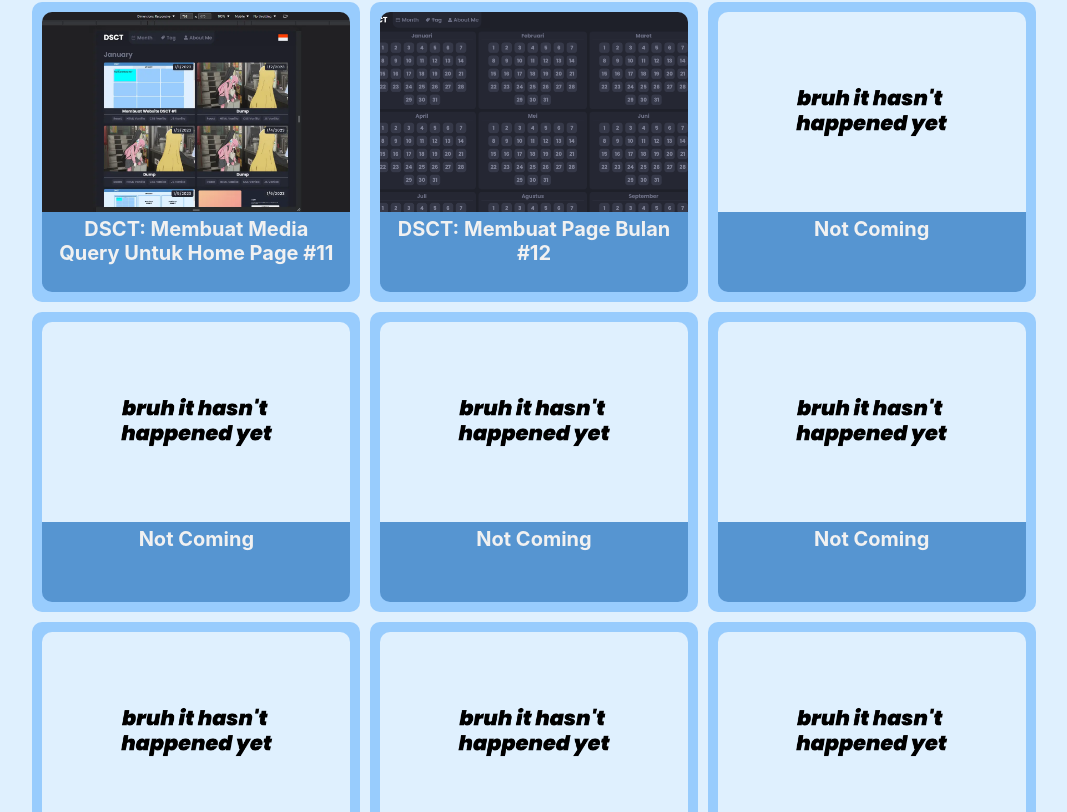
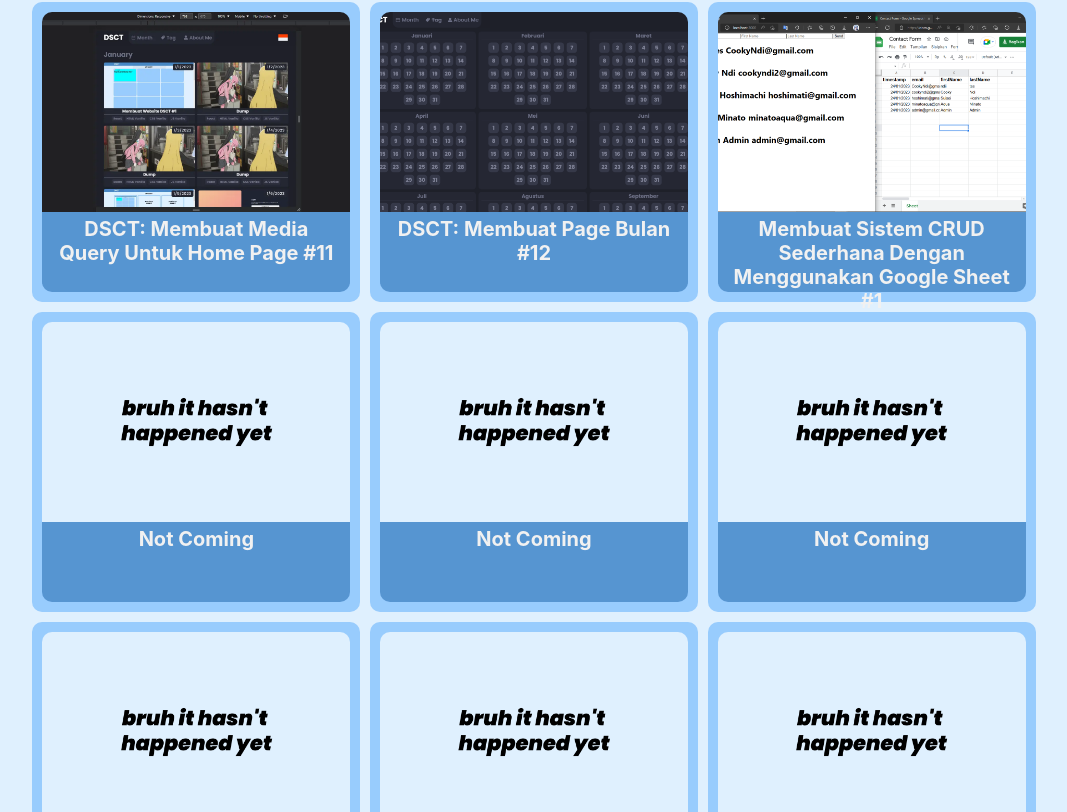
Before and after one commit to CookyNdi/Do-Some-Coding-Today, a React (Create React App) app: page / in a window 1280 px wide. Shown: the part 2257-3069 px from the top of the page, without its empty margins (111-1178 px from the left). Built offline with nearby package versions, Linux system fonts and the light colour scheme.

Commit message:
24 January 2023

```diff
--- a/src/Events/January/Jan24.jsx
+++ b/src/Events/January/Jan24.jsx
@@ -1,5 +1,5 @@
 import React from "react";
-import Screenshot from "../../asset/coming.webp";
+import Screenshot from "../../asset/1-24.png";
 
 const Jan24 = () => {
   return (
@@ -8,7 +8,7 @@ const Jan24 = () => {
         <img src={Screenshot} alt="24-1-2023" />
       </div>
       <div className="Tittle">
-        <h2>Not Coming</h2>
+        <h2>Membuat Sistem CRUD Sederhana Dengan Menggunakan Google Sheet #1</h2>
       </div>
     </div>
   );
```
Also changed, not shown: src/asset/1-24.png (added).
